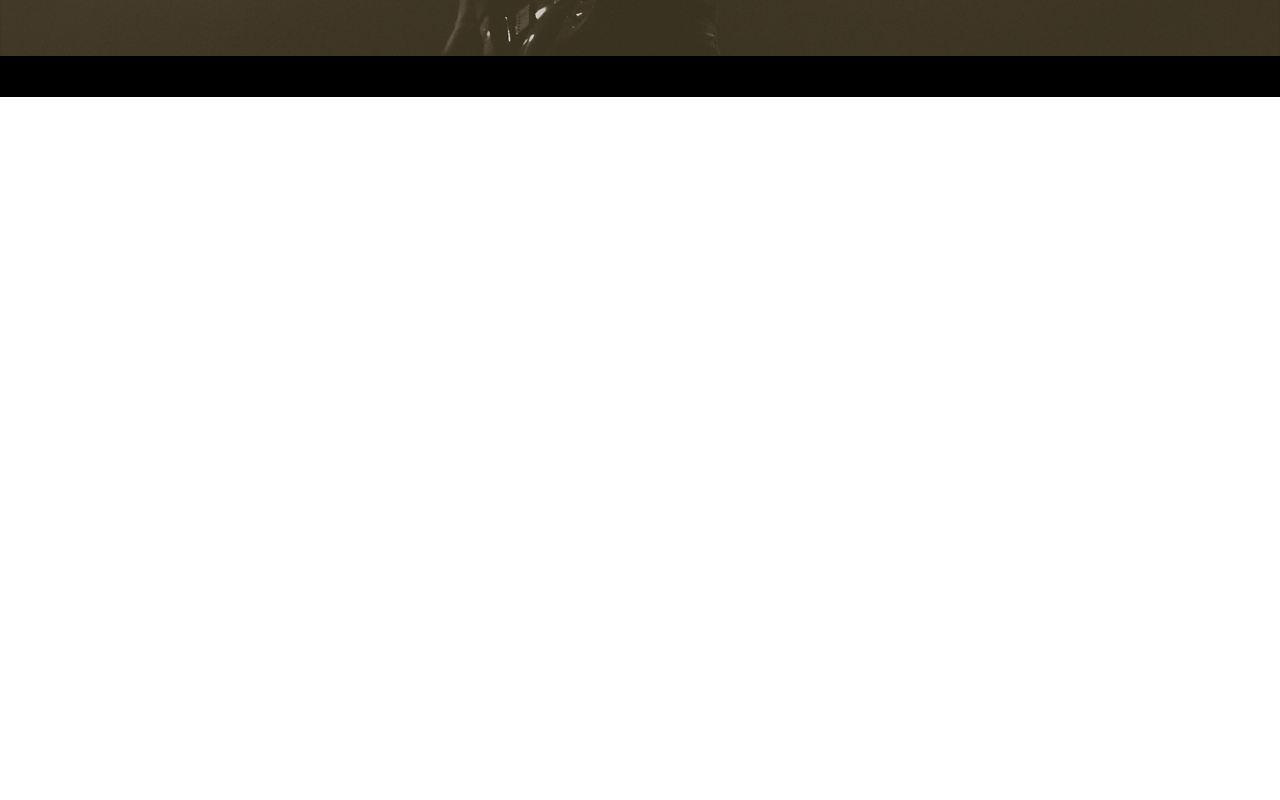
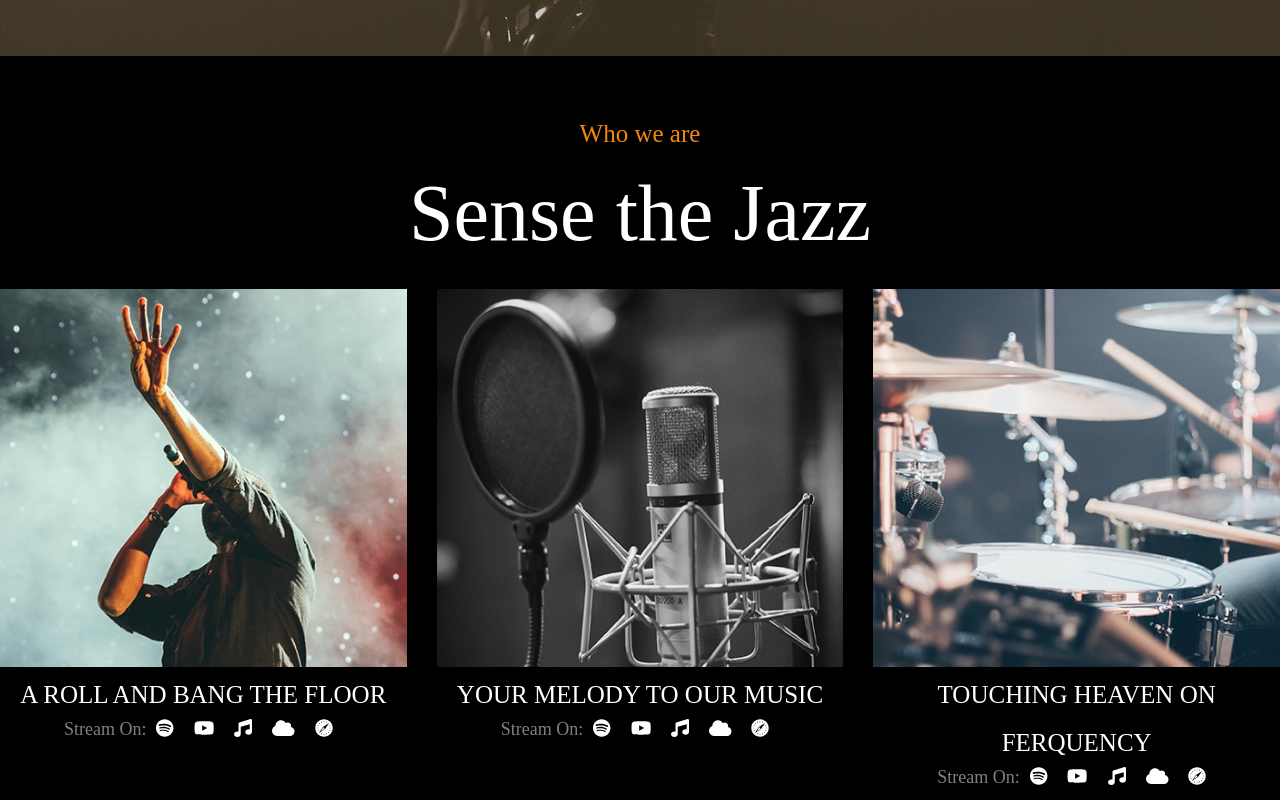
Before and after one commit to CalinCretu/proj-html-vuejs, a Vue app: page / in a window 1280 px wide. Shown: the part 1840-2640 px from the top of the page. Before the commit the page ends 1937 px from the top, so only its background shows below. Built offline with nearby package versions, Linux system fonts and the light colour scheme; a web font is replaced by a local one.

Commit message:
ADD - Section3

```diff
--- a/src/components/Main.vue
+++ b/src/components/Main.vue
@@ -2,12 +2,14 @@
 import Hero from './Hero.vue';
 import Section1 from './Section1.vue';
 import Section2 from './Section2.vue';
+import Section3 from './Section3.vue';
 export default {
   name: 'Main',
   components: {
     Hero,
     Section1,
     Section2,
+    Section3,
   },
   data() {
     return {
@@ -27,6 +29,9 @@
   <div>
     <Section2 />
   </div>
+  <div>
+    <Section3 />
+  </div>
 </template>
 
 <style lang="scss" scoped></style>
--- a/src/components/Section3.vue
+++ b/src/components/Section3.vue
@@ -1,7 +1,229 @@
 <script>
-
+export default {
+  name: 'Section3',
+  data() {
+    return {
+      cards: [
+        {
+          image: '/imgs/gallery1.jpg',
+          title: 'A roll and bang the floor',
+          icons: [
+            {
+              icon: 'fa-brands fa-spotify'
+            },
+            {
+              icon: 'fa-brands fa-youtube'
+            },
+            {
+              icon: 'fa-solid fa-music'
+            },
+            {
+              icon: 'fa-solid fa-cloud'
+            }
+            ,
+            {
+              icon: 'fa-brands fa-safari'
+            }
+          ]
+        },
+        {
+          image: '/imgs/gallery2.jpg',
+          title: 'Your melody to our music',
+          icons: [
+            {
+              icon: 'fa-brands fa-spotify'
+            },
+            {
+              icon: 'fa-brands fa-youtube'
+            },
+            {
+              icon: 'fa-solid fa-music'
+            },
+            {
+              icon: 'fa-solid fa-cloud'
+            }
+            ,
+            {
+              icon: 'fa-brands fa-safari'
+            }
+          ]
+        },
+        {
+          image: '/imgs/gallery3.jpg',
+          title: 'Touching heaven on ferquency',
+          icons: [
+            {
+              icon: 'fa-brands fa-spotify'
+            },
+            {
+              icon: 'fa-brands fa-youtube'
+            },
+            {
+              icon: 'fa-solid fa-music'
+            },
+            {
+              icon: 'fa-solid fa-cloud'
+            }
+            ,
+            {
+              icon: 'fa-brands fa-safari'
+            }
+          ]
+        },
+        {
+          image: '/imgs/gallery4.jpg',
+          title: 'Music makes stronger beats',
+          icons: [
+            {
+              icon: 'fa-brands fa-spotify'
+            },
+            {
+              icon: 'fa-brands fa-youtube'
+            },
+            {
+              icon: 'fa-solid fa-music'
+            },
+            {
+              icon: 'fa-solid fa-cloud'
+            }
+            ,
+            {
+              icon: 'fa-brands fa-safari'
+            }
+          ]
+        },
+        {
+          image: '/imgs/gallery5.jpg',
+          title: 'Suond is the spark of time',
+          icons: [
+            {
+              icon: 'fa-brands fa-spotify'
+            },
+            {
+              icon: 'fa-brands fa-youtube'
+            },
+            {
+              icon: 'fa-solid fa-music'
+            },
+            {
+              icon: 'fa-solid fa-cloud'
+            }
+            ,
+            {
+              icon: 'fa-brands fa-safari'
+            }
+          ]
+        },
+        {
+          image: '/imgs/gallery6.jpg',
+          title: 'Make your night groovy',
+          icons: [
+            {
+              icon: 'fa-brands fa-spotify'
+            },
+            {
+              icon: 'fa-brands fa-youtube'
+            },
+            {
+              icon: 'fa-solid fa-music'
+            },
+            {
+              icon: 'fa-solid fa-cloud'
+            }
+            ,
+            {
+              icon: 'fa-brands fa-safari'
+            }
+          ]
+        }
+      ]
+    }
+  },
+  mounted() {
+    this.cards.forEach((card) => {
+      console.log(card.icons[0].prova);
+    });
+  }
+}
 </script>
 
-<template></template>
+<template>
+  <div class="container">
+    <div class="second-title">
+      Who we are
+    </div>
+    <div class="title">
+      Sense the Jazz
+    </div>
+    <ul class="cards">
+      <li v-for="(item, i) in cards" :key="i">
+        <img :src="item.image" alt="">
+        <div class="cards-title">
+          {{ item.title }}
+        </div>
+        <ul class="stream-on">
+          <span class="grey">
+            Stream On:
+          </span>
+          <li class="icons" v-for="(icon, i) in item.icons" :key="i">
+            <a href="#"><font-awesome-icon :icon="icon.icon" /></a>
+          </li>
+        </ul>
+      </li>
+    </ul>
+  </div>
+</template>
 
-<style scoped></style>
+<style lang="scss" scoped>
+.container {
+  max-width: 1360px;
+  margin: 0 auto;
+  padding: 60px 0;
+  text-align: center;
+  color: white;
+
+  .second-title {
+    color: #F2870C;
+    font-size: 25px;
+    margin-bottom: 20px;
+  }
+
+  .title {
+    font-size: 80px;
+  }
+
+  .cards {
+    display: grid;
+    grid-template-columns: 1fr 1fr 1fr;
+    gap: 30px;
+    row-gap: 20px;
+    margin: 30px 0;
+
+    .icons {
+      color: white;
+      margin: 0 10px;
+    }
+
+    .icons:hover {
+      color: #F2870C;
+    }
+
+    .cards-title {
+      font-size: 25px;
+      text-transform: uppercase;
+      line-height: 3rem;
+    }
+
+    .stream-on {
+      display: flex;
+      align-items: center;
+      justify-content: center;
+      font-size: 18px;
+    }
+
+    .grey {
+      color: rgba(255, 255, 255, 0.5);
+    }
+  }
+}
+</style>
--- a/src/main.js
+++ b/src/main.js
@@ -2,10 +2,10 @@
 import App from './App.vue'
 import { library } from '@fortawesome/fontawesome-svg-core'
 import { FontAwesomeIcon } from '@fortawesome/vue-fontawesome'
-import { faUserSecret, faExpand, faCircleXmark, faDrum, faCompactDisc, faHeadphones } from '@fortawesome/free-solid-svg-icons'
+import { faUserSecret, faExpand, faCircleXmark, faDrum, faCompactDisc, faHeadphones, faMusic, faCloud } from '@fortawesome/free-solid-svg-icons'
 import { faUser, faHeart, faCirclePlay } from '@fortawesome/free-regular-svg-icons'
-import { faOpencart } from '@fortawesome/free-brands-svg-icons'
-library.add(faUserSecret, faUser, faHeart, faOpencart, faExpand, faCircleXmark, faCirclePlay, faDrum, faCompactDisc, faHeadphones)
+import { faOpencart, faSpotify, faYoutube, faSafari } from '@fortawesome/free-brands-svg-icons'
+library.add(faUserSecret, faUser, faHeart, faOpencart, faExpand, faCircleXmark, faCirclePlay, faDrum, faCompactDisc, faHeadphones, faSpotify, faYoutube, faSafari, faMusic, faCloud)
 createApp(App)
   .component('font-awesome-icon', FontAwesomeIcon)
   .mount('#app')
```
